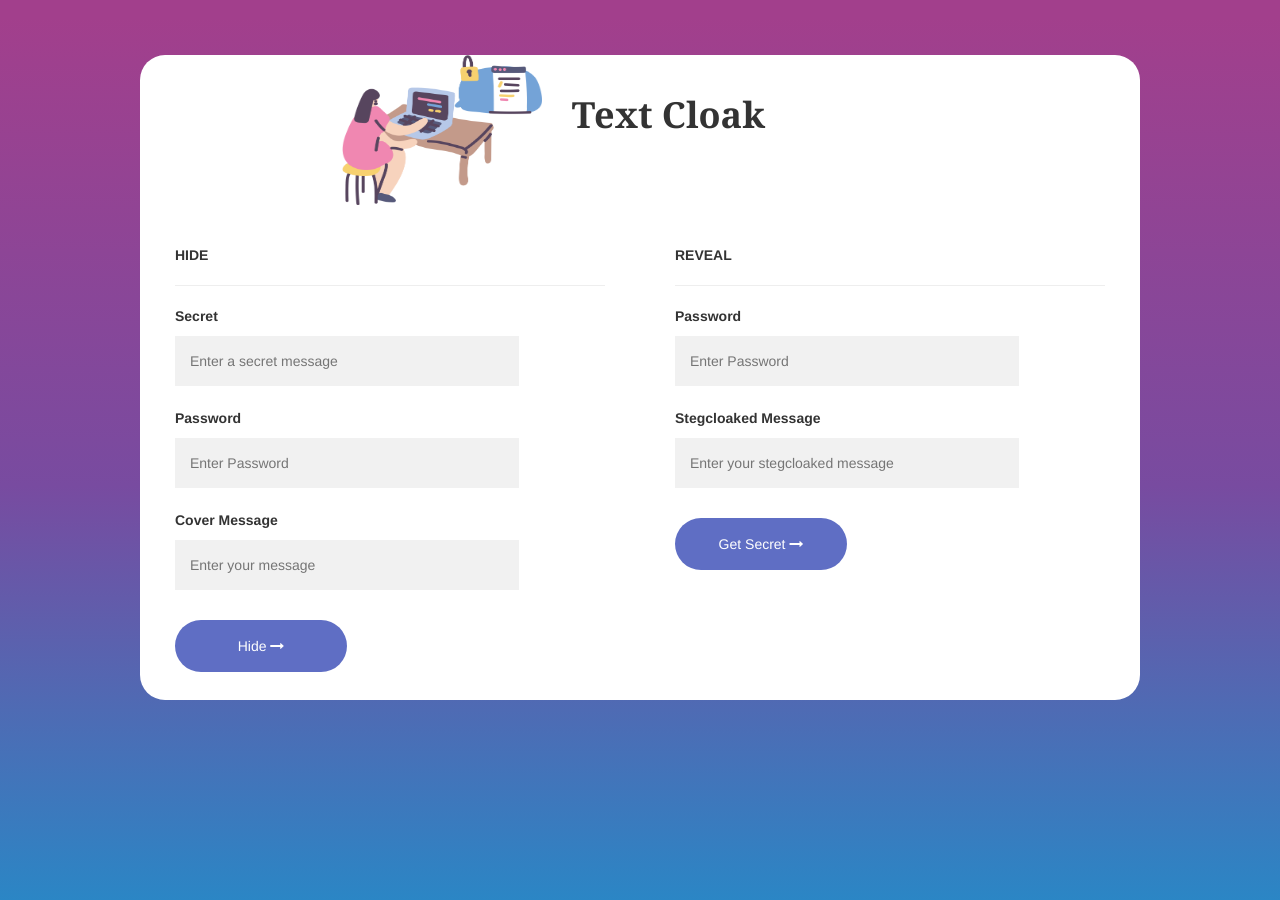
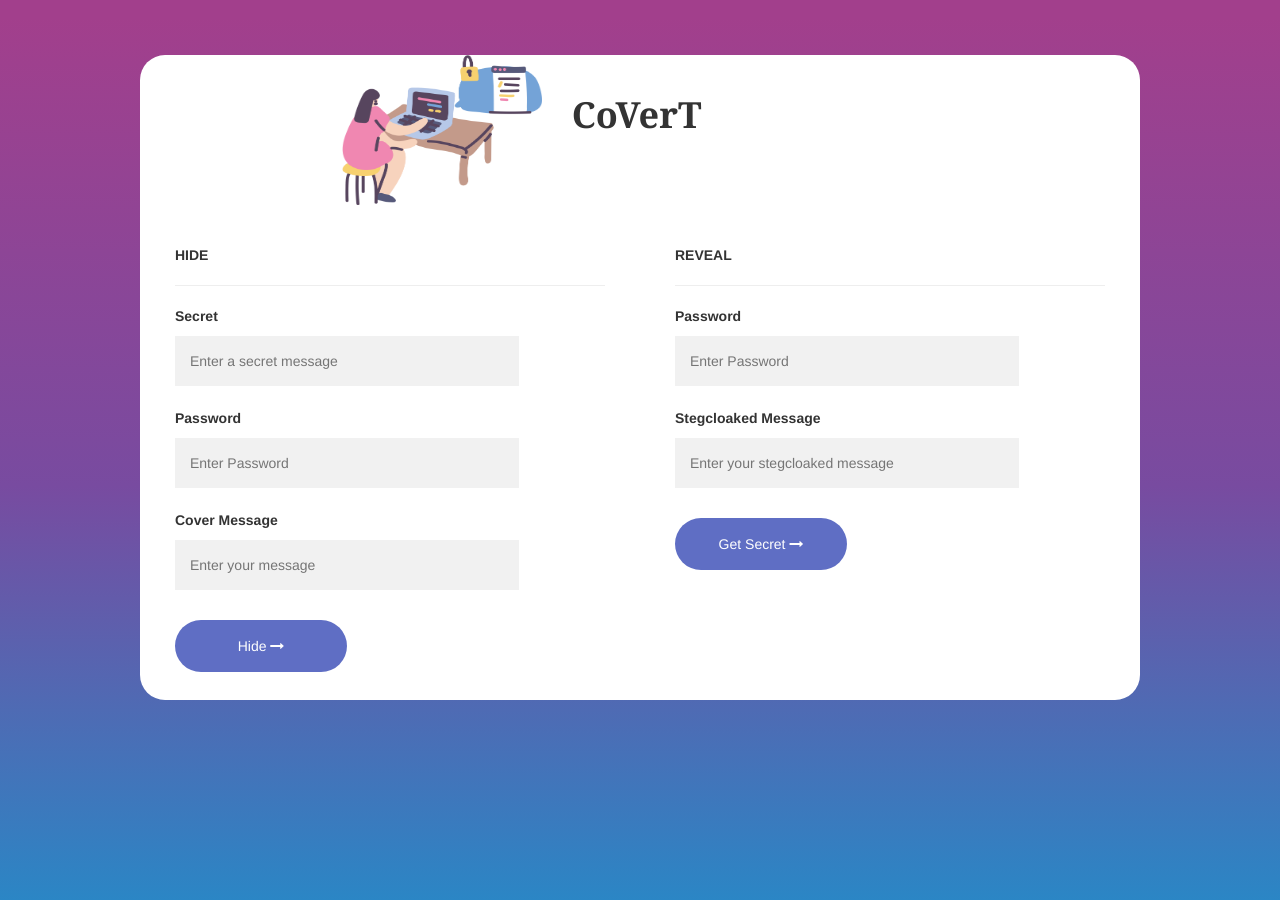
Before and after one commit to debjit20504/CoVerT, a Python web app: template templates/homepage.html in a window 1280 px wide. Run offline with Jinja, Linux system fonts and the light colour scheme; the template is opened without the code that fills it, so the values that code supplies are empty; some libraries are stand-ins or nearby versions.

Commit message:
updated html file

```diff
--- a/templates/homepage.html
+++ b/templates/homepage.html
@@ -18,7 +18,7 @@
         </div>
         <div class="col col-sm-7">
           <h1 class="pull-left"
-            style="padding: 20px 0;font-weight:600 ;font-family:Georgia, 'Times New Roman', Times, serif"> Text Cloak
+            style="padding: 20px 0;font-weight:600 ;font-family:Georgia, 'Times New Roman', Times, serif"> CoVerT
           </h1>
         </div>
       </div>
```
